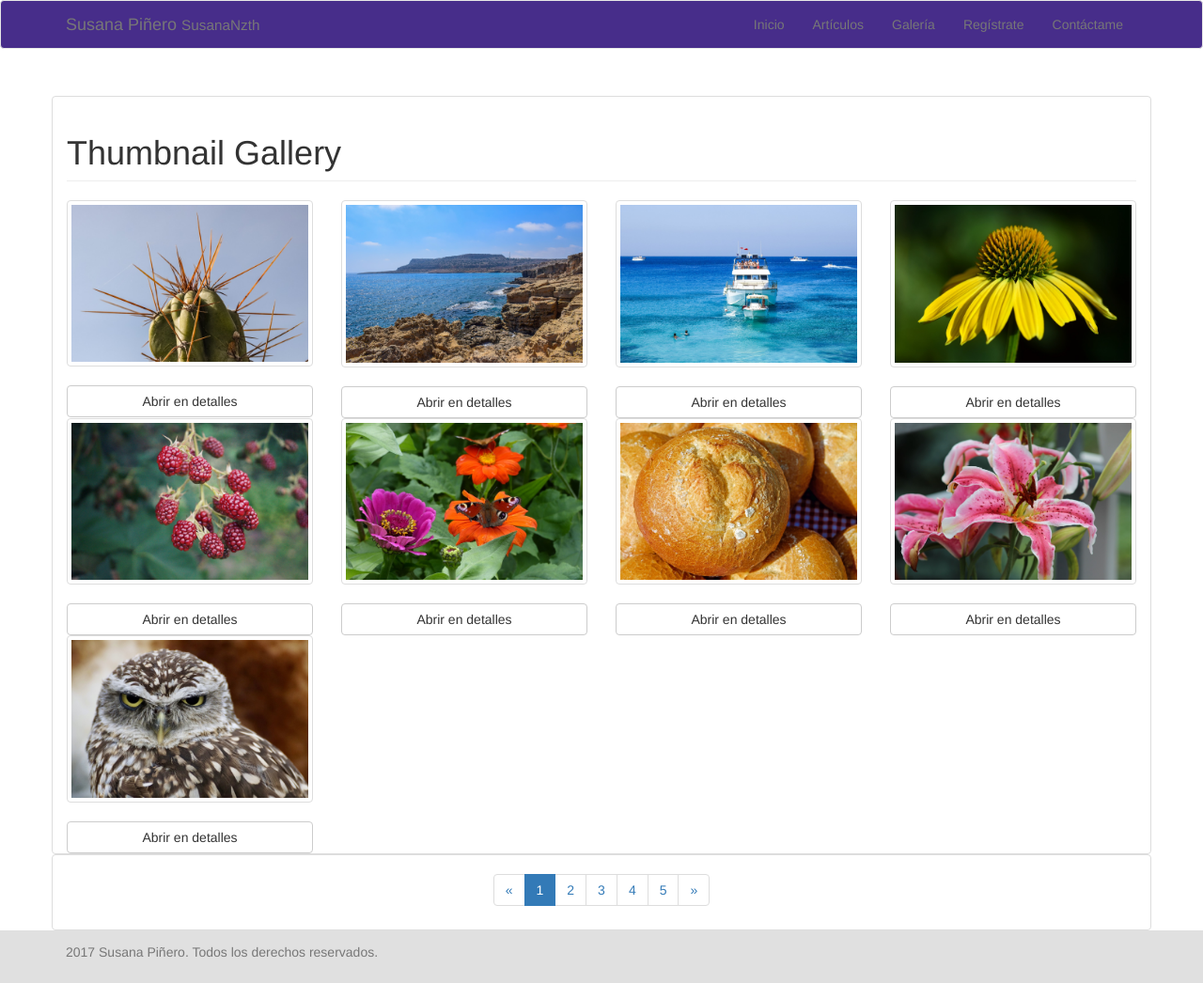
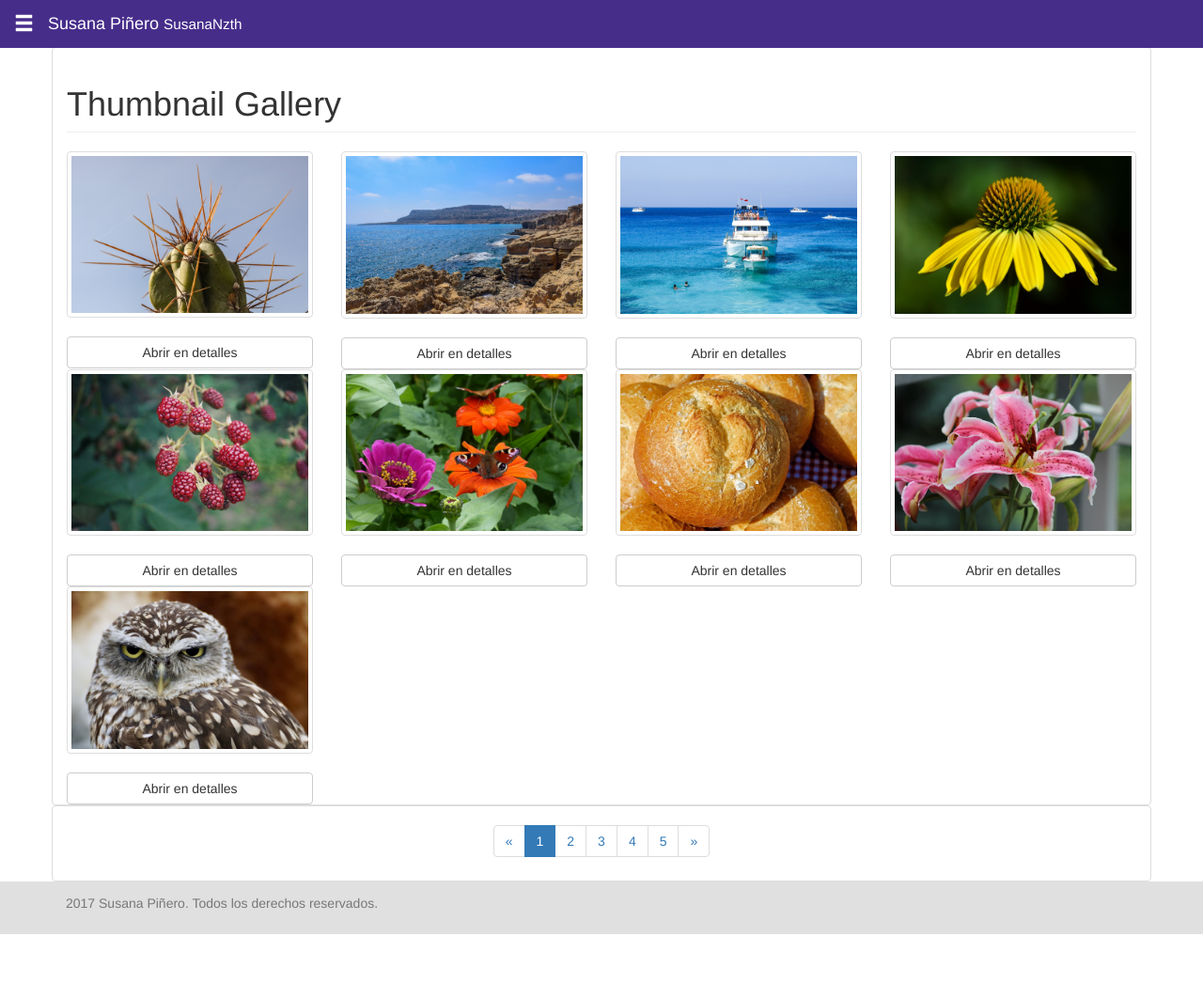
Before and after one commit to susananzth/LP_Bootstrap, a PHP site: page /galery.php in a window 1280 px wide. Shown: the whole page at 94% size. After the commit the page ends 994 px from the top, so only its background shows below. Run offline with PHP 8.4, Linux system fonts and the light colour scheme.

Commit message:
Cambiando barra de navegación

```diff
--- a/partials/nav.php
+++ b/partials/nav.php
@@ -1,23 +1,25 @@
 
-<nav id="navbar" class="navbar navbar-default" role="navigation">
-    <div class="container">
-        <div class="navbar-header">
-            <!--Mobile menu button | Botón de menú móvil-->
-            <button type="button" class="navbar-toggle" data-toggle="collapse"
-                    data-target="#nav">
-                <span class="glyphicon glyphicon-menu-hamburger"></span>
-            </button>
-            <!--Logo-->
-            <div class="navbar-header">
-                <a class="navbar-brand" href="/index.html">
-                    Susana Piñero <small> SusanaNzth</small>
-                </a>
-            </div>
-        </div>
-        <!--Drop-down navigation bar | Barra de navegación desplegable-->
-        <div class="collapse navbar-collapse" id="nav">
-            <ul class="nav navbar-nav navbar-right text-right">
+<nav id="navbar" class="navbar navbar-fixed-top" role="navigation">
+    <div id="wrapper">
+        <!--Mobile menu button | Botón de menú móvil-->
+        <a class="navbar-btn" id="menu-toggle">
+            <span class="glyphicon glyphicon-menu-hamburger"></span>
+        </a>
+        <!--Logo-->
+        <a class="navbar-brand" href="index.html">
+            Susana Piñero <small> SusanaNzth</small>
+        </a>
+        <!--Sidebar -->
+        <div id="sidebar-wrapper">
+            <ul class="sidebar-nav">
+                <li class="sidebar-brand">
+                    <a href="#">Menú</a>
+                    <a class="text-right" id="wrap">
+                        <span class="glyphicon glyphicon-remove"></span>
+                    </a>
+                </li>
                 <li><a href="index.html">Inicio</a></li>
+                <li><a href="portfolio.html">Portafolio</a></li>
                 <li><a href="article.html">Artículos</a></li>
                 <li><a href="galery.php">Galería</a></li>
                 <li><a href="login.php">Regístrate</a></li>
```
